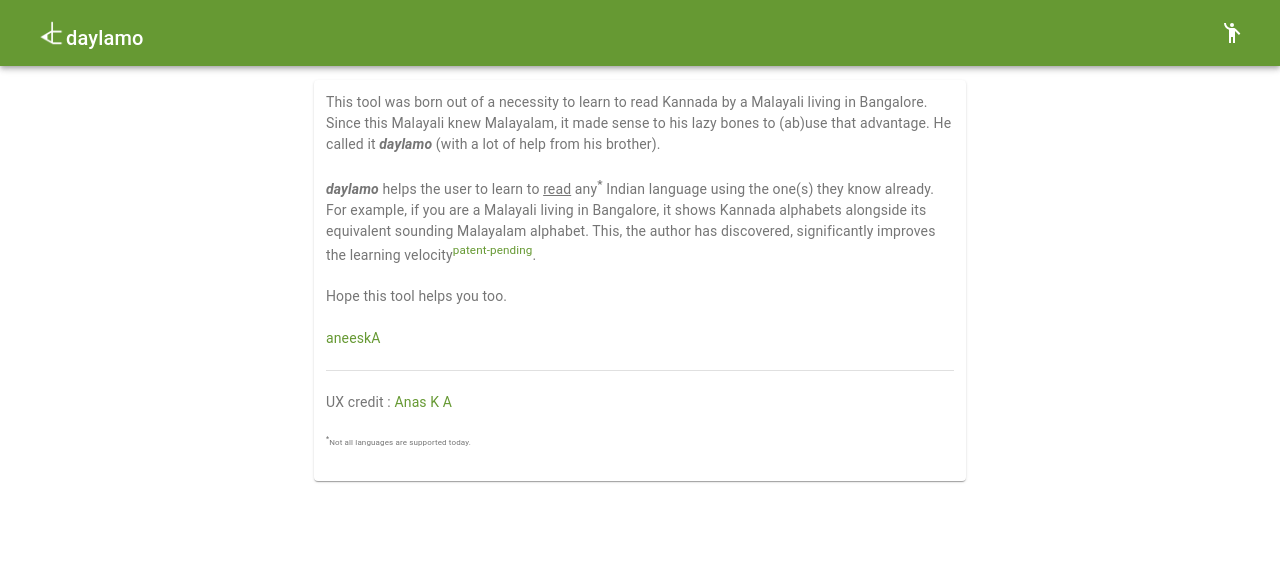
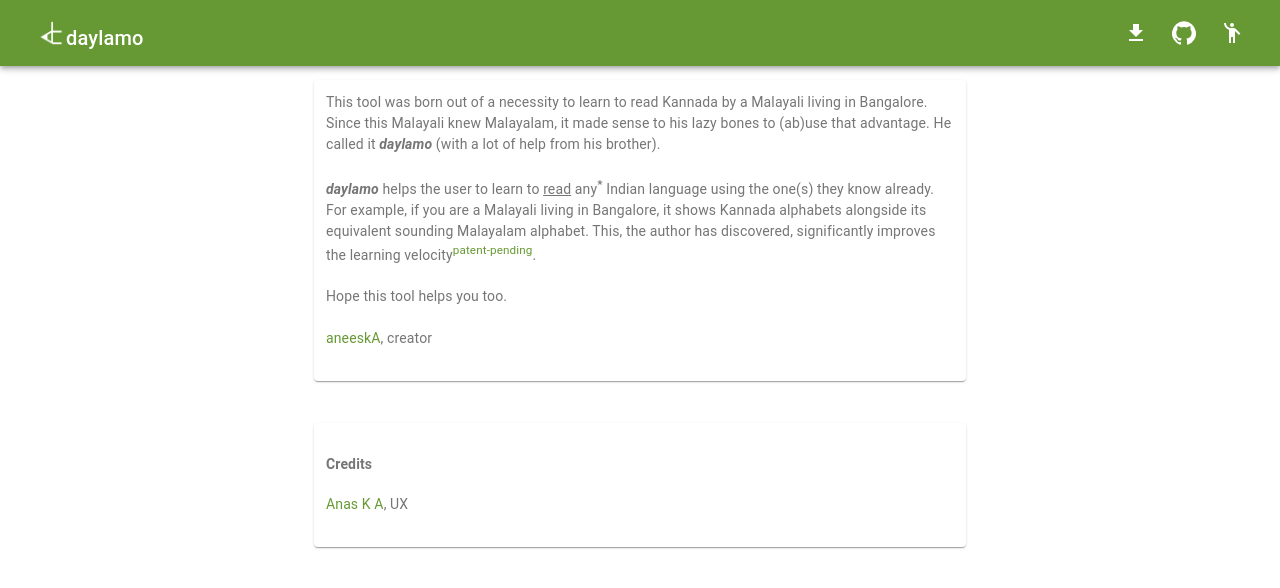
Before and after one commit to aneeskA/daylamo, a React (Create React App) app: page /about in a window 1280 px wide. Shown: the top 588 px of the page. Built offline with nearby package versions, Linux system fonts and the light colour scheme.

Commit message:
Add download, github links

```diff
--- a/src/views/About/About.js
+++ b/src/views/About/About.js
@@ -6,7 +6,7 @@ import Card from "@material-ui/core/Card";
 import Link from "@material-ui/core/Link";
 import Typography from "@material-ui/core/Typography";
 import AppBar from "@material-ui/core/AppBar";
-import Divider from '@material-ui/core/Divider';
+import Divider from "@material-ui/core/Divider";
 
 const useStyles = makeStyles((theme) => ({
   root: {
@@ -27,8 +27,8 @@ const useStyles = makeStyles((theme) => ({
     fontSize: 14,
   },
   disclaimer: {
-      fontSize: 8,
-  }
+    fontSize: 8,
+  },
 }));
 
 export default function About() {
@@ -71,8 +71,16 @@ export default function About() {
             Indian language using the one(s) they know already. For example, if
             you are a Malayali living in Bangalore, it shows Kannada alphabets
             alongside its equivalent sounding Malayalam alphabet. This, the
-            author has discovered, significantly
-            improves the learning velocity<sup><Link target="_blank" href="https://www.youtube.com/watch?v=dQw4w9WgXcQ">patent-pending</Link></sup>.
+            author has discovered, significantly improves the learning velocity
+            <sup>
+              <Link
+                target="_blank"
+                href="https://www.youtube.com/watch?v=dQw4w9WgXcQ"
+              >
+                patent-pending
+              </Link>
+            </sup>
+            .
             <br />
             <br />
             Hope this tool helps you too.
@@ -81,19 +89,29 @@ export default function About() {
             <Link target="_blank" href="https://www.linkedin.com/in/aneeska/">
               aneeskA
             </Link>
+            , creator
             <br />
-            <br />
-            <Divider />
-            <br />
-            UX credit :{" "}
+          </Typography>
+        </Grid>
+        <Grid item xs={1} sm={3} md={3} lg={3} xl={3}></Grid>
+        <Grid item xs={1} sm={3} md={3} lg={3} xl={3}></Grid>
+        <Grid
+          item
+          xs={10}
+          sm={6}
+          md={6}
+          lg={6}
+          xl={6}
+          component={Card}
+          className={classes.card}
+        >
+          <Typography className={classes.content}>
+            <h4>Credits</h4>
             <Link target="_blank" href="https://www.linkedin.com/in/anaska/">
               Anas K A
             </Link>
+            , UX
             <br />
-            <br />
-            <div className={classes.disclaimer}><b>
-              <sup>*</sup>
-            </b>Not all languages are supported today.</div>
           </Typography>
         </Grid>
         <Grid item xs={1} sm={3} md={3} lg={3} xl={3}></Grid>
--- a/src/views/Header/Header.js
+++ b/src/views/Header/Header.js
@@ -5,8 +5,11 @@ import { Link as RouterLink } from "react-router-dom";
 import Defines from "../../Defines";
 import { makeStyles } from "@material-ui/core/styles";
 import IconButton from "@material-ui/core/IconButton";
-import About from '@material-ui/icons/EmojiPeople';
-import logo from "../../components/logo/logo512w.png"
+import About from "@material-ui/icons/EmojiPeople";
+import logo from "../../components/logo/logo512w.png";
+import GitHubIcon from "@material-ui/icons/GitHub";
+import GetAppIcon from "@material-ui/icons/GetApp";
+import Tooltip from '@material-ui/core/Tooltip';
 
 const useStyles = makeStyles((theme) => ({
   logo: {
@@ -34,9 +37,21 @@ export default function Header() {
       </IconButton>
 
       <div className={classes.toolbarButtons}>
+      <Tooltip title="Download App">
+        <IconButton color="inherit" href="https://github.com/aneeskA/daylamo/releases" target="_blank">
+          <GetAppIcon />
+        </IconButton>
+        </Tooltip>
+        <Tooltip title="Source Code">
+        <IconButton color="inherit" href="https://github.com/aneeskA/daylamo" target="_blank">
+            <GitHubIcon />
+        </IconButton>
+        </Tooltip>
+        <Tooltip title="About">
         <IconButton color="inherit" component={RouterLink} to="/about">
           <About />
         </IconButton>
+        </Tooltip>
       </div>
     </Toolbar>
   );
--- a/src/views/Learn/Learn.js
+++ b/src/views/Learn/Learn.js
@@ -412,8 +412,6 @@ export default function Learn() {
           <Grid item xs={1} sm={3} md={3} lg={3} xl={3}></Grid>
         )}
       </Grid>
-
-      <Footer />
     </div>
   );
 }
--- a/src/views/Review/Review.js
+++ b/src/views/Review/Review.js
@@ -476,7 +476,6 @@ export default function Review() {
           <Grid item xs={1} sm={3} md={3} lg={3} xl={3}></Grid>
         )}
       </Grid>
-      <Footer />
     </div>
   );
 }
```
Lines whose indentation alone changed are shown as unchanged.
